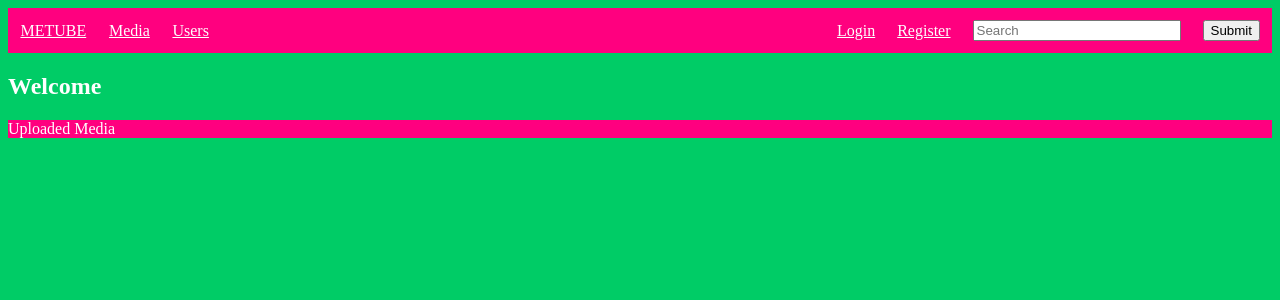
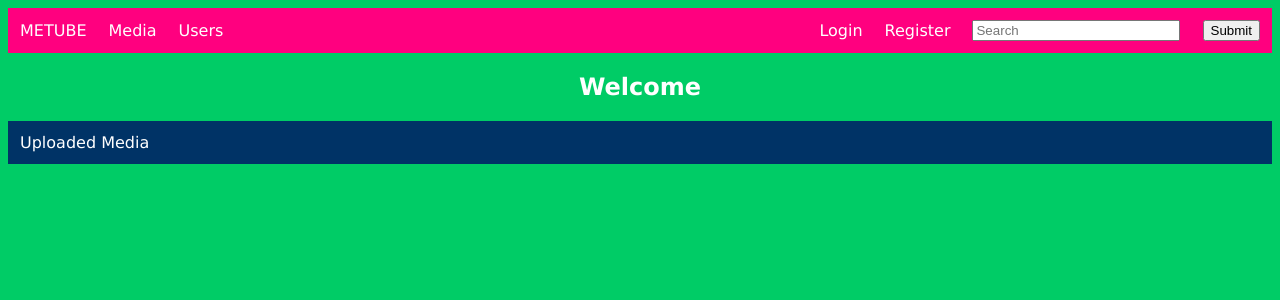
Before and after one commit to rdausti/metube462, a PHP site: page /browse.php in a window 1280 px wide. Shown: the top 300 px of the page. Run offline with PHP 8.4, Linux system fonts and the light colour scheme; data that the repository does not hold is empty.

Commit message:
some more pretty things

```diff
--- a/browse.php
+++ b/browse.php
@@ -32,21 +32,21 @@ function saveDownload(id)
 	<?php
 	//if a user with a username hasn't started a session yet
 	if(!isset($_SESSION['username'])) { ?>
-	  <h2>
-	  	<font color=#ffffff>
+	  <h2 align="center">
+	  	<font style="color:#ffffff; font-family:verdana;">
 	  		Welcome
 	  	</font>
 	  </h2>
 	<?php }
 	//if a user with a username has started a session
 	else { ?>
-	  <h2>
-	  	<font color=#ffffff>
+	  <h2 align="center">
+	  	<font style="color:#ffffff; font-family:verdana;">
 	  		Welcome <?php echo $_SESSION['username'];?>
 	  	</font>
 	  </h2>
 
-	  <a href='media_upload.php'  style="color:#ffffff;">
+	  <a href='media_upload.php' style="color:#ffffff; font-family:verdana;" >
 	  	Upload File
 	  </a>
 
@@ -69,9 +69,15 @@ function saveDownload(id)
 		}
 	?>
 
-    <div style="background:#ff007f;color:#FFFFFF; width:100%;">
-    	Uploaded Media
-    </div>
+    <table style="background:#003366; width:100%;" cellpadding="10">
+    	<tr>
+    		<td>
+    			<font style="color:#ffffff; font-family:verdana;">
+    				Uploaded Media
+    			</font>
+    		</td>
+    	</tr>
+    </table>
 
 	<table width="100%" cellpadding="5" cellspacing="0">
 		<?php
@@ -81,21 +87,21 @@ function saveDownload(id)
 			$filenpath = $rowresult[4];
 		?>
         <tr valign="top">
-			<td>
-				<font color=#ffffff>
+			<td  width="40px">
+				<font style="color:#ffffff; font-family:verdana;">
 					<?php echo $mediaid;?>
 				</font>
 			</td>
             <td>
-	            <a href="media.php?id=<?php echo $mediaid;?>" target="_blank">
-	            	<font color=#ffffff>
+	            <a href="media.php?id=<?php echo $mediaid;?>" target="_blank" style="text-decoration:none">
+	            	<font style="color:#ffffff; font-family:verdana;">
 	            		<?php echo $filename;?>
 	            	</font>
 	            </a>
             </td>
-            <td>
-	            <a href="<?php echo $filenpath;?>" target="_blank" onclick="javascript:saveDownload(<?php echo $filenpath;?>);">
-	            	<font color=#ffffff>
+            <td align="center" style="background:#00994c" width="100px">
+	            <a href="<?php echo $filenpath;?>" style="text-decoration:none" target="_blank" onclick="javascript:saveDownload(<?php echo $filenpath;?>);">
+	            	<font style="color:#ffffff; font-family:verdana;">
 	            		Download
 	            	</font>
 	            </a>
--- a/header.php
+++ b/header.php
@@ -17,25 +17,31 @@ include_once "function.php";
     ?>
 
     <form>
-      <table width="100%" bgcolor="#ff007f">
+      <table width="100%" bgcolor="#ff007f" cellpadding="10">
         <div>
           <tr>
             <td align="center">
               <!-- METUBE button that takes user to browse.php -->
-              <a href="browse.php" style="color:#ffffff">
+              <a href="browse.php" style="text-decoration:none">
+                <font style="color:#ffffff; font-family:verdana;">
                   METUBE
+                </font>
               </a>
             </td>
             <td align="center">
               <!-- Media button that takes the user to browse.php -->
-              <a href="browse.php" style="color:#ffffff">
+              <a href="browse.php" style="text-decoration:none">
+                <font style="color:#ffffff; font-family:verdana;">
                   Media
+                </font>
               </a>
             </td>
             <td align="center">
               <!-- Users button that takes the user to accounts.php -->
-              <a href="accounts.php" style="color:#ffffff">
+              <a href="accounts.php" style="text-decoration:none">
+                <font style="color:#ffffff; font-family:verdana;">
                   Users
+                </font>
               </a>
             </td>
             <td style="width:500px">
@@ -44,20 +50,26 @@ include_once "function.php";
             </td>
             <td align="right" style="width:50px">
               <!-- Inbox button that take the user to their inbox -->
-              <a href="inbox.php" style="color:#ffffff">
+              <a href="inbox.php" style="text-decoration:none">
+                <font style="color:#ffffff; font-family:verdana;">
                   Inbox
+                </font>
               </a>
             </td>
             <td align="right" style="width:50px">
               <!-- Proflie button that takes the user to their proflie -->
-              <a onclick="goToProflie()" style="color:#ffffff">
+              <a onclick="goToProflie()" style="text-decoration:none">
+                <font style="color:#ffffff; font-family:verdana;">
                   Proflie
+                </font>
               </a>
             </td>
             <td>
               <!-- Logout button that allows the user to log out -->
-              <a href="logout.php" style="color:#ffffff">
+              <a href="logout.php" style="text-decoration:none">
+                <font style="color:#ffffff; font-family:verdana;">
                   Logout
+                </font>
               </a>
             </td>
             <td align="right" style="width:200px">
@@ -95,20 +107,26 @@ include_once "function.php";
           <tr>
             <td align="center">
               <!-- METUBE button that takes user to browse.php -->
-              <a href="browse.php" style="color:#ffffff">
+              <a href="browse.php" style="text-decoration:none">
+                <font style="color:#ffffff; font-family:verdana;">
                   METUBE
+               </font>
               </a>
             </td>
             <td align="center">
               <!-- Media button that takes the user to browse.php -->
-              <a href="browse.php" style="color:#ffffff">
+              <a href="browse.php" style="text-decoration:none">
+                <font style="color:#ffffff; font-family:verdana;">
                   Media
+                </font>
               </a>
             </td>
             <td align="center">
               <!-- Users button that takes the user to accounts.php -->
-              <a href="login_error.php" style="color:#ffffff">
+              <a href="login_error.php" style="text-decoration:none">
+                <font style="color:#ffffff; font-family:verdana;">
                   Users
+                </font>
               </a>
             </td>
             <td style="width:500px">
@@ -121,14 +139,18 @@ include_once "function.php";
             </td>
             <td align="right" style="width:50px">
               <!-- Login button that takes the user to login.php -->
-              <a href="login.php" style="color:#ffffff">
+              <a href="login.php" style="text-decoration:none">
+                <font style="color:#ffffff; font-family:verdana;">
                  Login
+                </font>
               </a>
             </td>
             <td align="right" style="width:50px">
               <!-- Register button that takes the user to the regester.php -->
-              <a href="register.php" style="color:#ffffff">
+              <a href="register.php" style="text-decoration:none">
+                <font style="color:#ffffff; font-family:verdana;">
                   Register
+                </font>
               </a>
             </td>
             <td align="right" style="width:200px">
--- a/login.php
+++ b/login.php
@@ -43,7 +43,7 @@ if(isset($_POST['submit'])) {
 		<table width="100%">
 			<tr>
 				<td width="10%">
-					<font color=#ffffff>
+					<font style="color:#ffffff; font-family:verdana;">
 						Username:
 					</font>
 				</td>
@@ -54,7 +54,7 @@ if(isset($_POST['submit'])) {
 			</tr>
 			<tr>
 				<td width="10%">
-					<font color=#ffffff>
+					<font style="color:#ffffff; font-family:verdana;">
 						Password:
 					</font>
 				</td>
--- a/login_error.php
+++ b/login_error.php
@@ -10,7 +10,7 @@
 	<?php header( "refresh:2; url= index.php" ); ?>
 
 	<p class="text-primary">
-		<font color=#ffffff>
+		<font style="color:#ffffff; font-family:verdana;">
 			You must be logged in to view users. Please login and try again.
 		</font>
 	</p>
```
Also changed, not shown: index.php (+15 -3 lines), media.php (+88 -36 lines), register.php (+9 -9 lines). Lines whose indentation alone changed are shown as unchanged.
